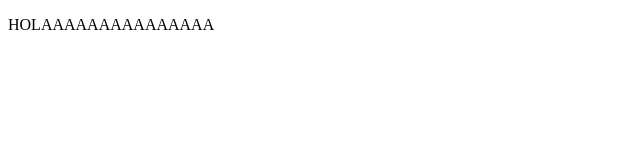
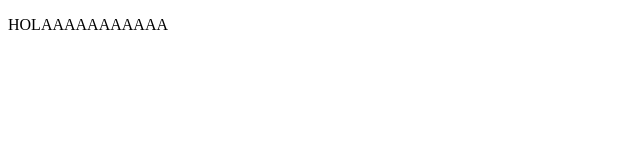
Before and after one commit to duenaspelaezgerard/sesion0_Node, a plain HTML site: page index.html in a window 1280 px wide. Shown: the full height of the page, 0-640 px from the left. Drawn offline with Linux system fonts and the light colour scheme.

Commit message:
AARON TONTISIMO

```diff
--- a/index.html
+++ b/index.html
@@ -7,6 +7,6 @@
     <title>Document</title>
 </head>
 <body>
-    <p>HOLAAAAAAAAAAAAAAA</p>
+    <p>HOLAAAAAAAAAAA</p>
 </body>
 </html>
```
